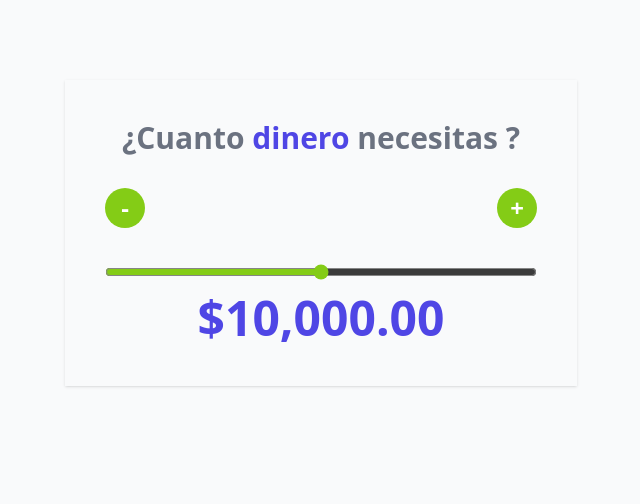
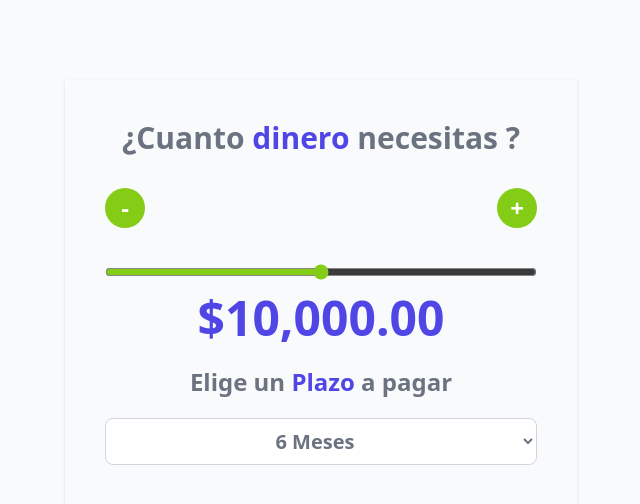
Before and after one commit to cuourses/cotizadorPrestamo-React, a React (Vite) app: page / in a window 1280 px wide. Shown: the top 504 px of the page, without its empty margins (319-959 px from the left). Built offline with nearby package versions, Linux system fonts and the light colour scheme.

Commit message:
[ADD] agregando select

```diff
--- a/src/App.jsx
+++ b/src/App.jsx
@@ -5,6 +5,7 @@
 
 function App() {
   const [cantidad, setCantidad] = useState(10000);
+  const [meses, setMeses] = useState(6);
 
   const MIN = 0;
   const MAX = 20000;
@@ -61,6 +62,21 @@
       />
 
       <p className="text-center my-1 text-5xl font-extrabold text-indigo-600"> {formatearCantidad(cantidad)}</p>
+
+      <h2
+        className="mt-6 text-2xl font-extrabold text-gray-500 text-center">
+        Elige un <span className="text-indigo-600">Plazo</span> a pagar
+      </h2>
+
+      <select
+        className="mt-5 w-full p-2 bg-white border border-gray-300 rounded-lg text-center text-xl font-bold text-gray-500 outline-none"
+        value={meses}
+        onChange={e => setMeses(e.target.value)}
+      >
+        <option value="6">6 Meses</option>
+        <option value="12">12 Meses</option>
+        <option value="24">24 Meses</option>
+      </select>
     </div>
   )
 }
```
